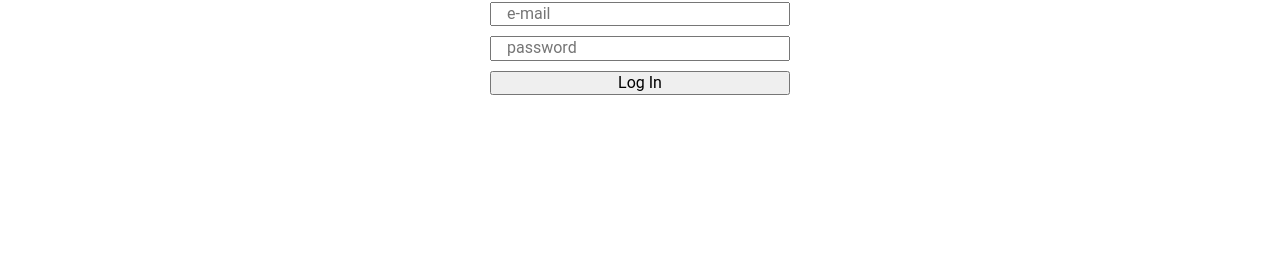
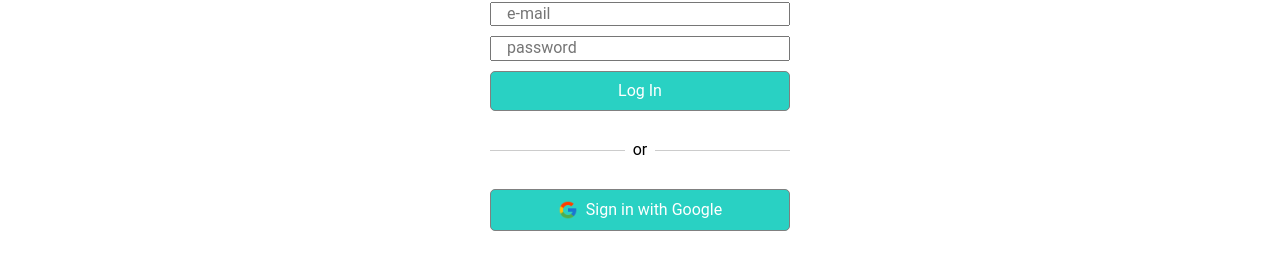
Before and after one commit to Yurijfedor/farmersure, a React (Create React App) app: page /#/login in a window 1280 px wide. Shown: the part 203-472 px from the top of the page. Built offline with nearby package versions, Linux system fonts and the light colour scheme; no server answers.

Commit message:
separation of authorization logic

```diff
--- a/src/components/hivesList/HivesList.jsx
+++ b/src/components/hivesList/HivesList.jsx
@@ -1,4 +1,3 @@
-
 import { parse, differenceInMonths, getYear } from "date-fns";
 import { useHivesQuery } from "../../hooks/useHives";
 import {
@@ -17,10 +16,8 @@ import {
 import { heartFull as HeartFull } from "../../images";
 
 export const HivesList = () => {
-
-
   const handleClick = (id) => {
-    console.log(`hello! I am this ${id}`);
+    console.log(`hello! I am this: ${id}`);
   };
 
   const { data, isSuccess } = useHivesQuery();
@@ -48,7 +45,7 @@ export const HivesList = () => {
           return (
             <ItemStyled key={hive.id} type={hive.lessee}>
               <LinkStyled
-                to={`/${hive.id}`}
+                to={`/home/about`}
                 onClick={() => handleClick(hive.id)}
               >
                 <ImageWrapp>
@@ -70,9 +67,9 @@ export const HivesList = () => {
               </LinkStyled>
 
               <CardContentWrapp>
-                <CardTextWrapper >
+                <CardTextWrapper>
                   <CardText>{`Тип вулика: ${hive.system}`}</CardText>
-                  <CardTextPopup >{hive.system}</CardTextPopup>
+                  <CardTextPopup>{hive.system}</CardTextPopup>
                 </CardTextWrapper>
 
                 <CardText>{`Сила сім'ї: ${hive.power} рамок`}</CardText>
@@ -80,11 +77,11 @@ export const HivesList = () => {
                 <CardText>{`Матка (вік): ${getQueensAge(
                   hive.queensBirthday
                 )} місяців`}</CardText>
-                <CardTextWrapper >
+                <CardTextWrapper>
                   <CardText>{`Мінімальний термін оренди: до вересня місяця ${getYear(
                     new Date()
                   )} `}</CardText>
-                   <CardTextPopup >{`до вересня місяця ${getYear(
+                  <CardTextPopup>{`до вересня місяця ${getYear(
                     new Date()
                   )}`}</CardTextPopup>
                 </CardTextWrapper>
--- a/src/components/loginForm/LogInForm.jsx
+++ b/src/components/loginForm/LogInForm.jsx
@@ -1,15 +1,22 @@
 import { useState } from "react";
 import { useNavigate } from "react-router-dom";
 import { useMutation } from "@tanstack/react-query";
-import { logIn } from "../../services/auth";
-import { FormStyled, InputStyled, ButtonSubmit } from "./LoginForm.styled";
+import { logInWithEmail, logInWithGoogle } from "../../services/auth";
+import googlePng from "../../images/icons8-google-48.png";
+import {
+  FormStyled,
+  InputStyled,
+  ButtonSubmit,
+  GoogleButton,
+  Divider,
+} from "./LoginForm.styled";
 
 export const LoginForm = () => {
   const [email, setEmail] = useState("");
   const [password, setPassword] = useState("");
   const navigate = useNavigate();
 
-  const { mutate: loginMutation } = useMutation(logIn, {
+  const { mutate: loginWithEmail } = useMutation(logInWithEmail, {
     onSuccess: () => {
       navigate(-2);
     },
@@ -18,16 +25,24 @@ export const LoginForm = () => {
     },
   });
 
-  const handleSubmit = async (e) => {
+  const { mutate: loginWithGoogle } = useMutation(logInWithGoogle, {
+    onSuccess: () => {
+      navigate(-2);
+    },
+    onError: (error) => {
+      alert(error.message);
+    },
+  });
+
+  const handleSubmit = (e) => {
     e.preventDefault();
-    try {
-      loginMutation({ email, password });
-      navigate("/login");
-      setEmail("");
-      setPassword("");
-    } catch (error) {
-      alert("Invalid user!");
-    }
+    loginWithEmail({ email, password });
+    setEmail("");
+    setPassword("");
+  };
+
+  const handleGoogleLogin = () => {
+    loginWithGoogle();
   };
 
   return (
@@ -47,6 +62,12 @@ export const LoginForm = () => {
         onChange={(e) => setPassword(e.target.value)}
       />
       <ButtonSubmit type="submit">Log In</ButtonSubmit>
+
+      <Divider>or</Divider>
+
+      <GoogleButton onClick={handleGoogleLogin}>
+        <img src={googlePng} alt="Google Icon" /> Sign in with Google
+      </GoogleButton>
     </FormStyled>
   );
 };
--- a/src/components/loginForm/LoginForm.styled.js
+++ b/src/components/loginForm/LoginForm.styled.js
@@ -1,4 +1,4 @@
-import styled from 'styled-components';
+import styled from "styled-components";
 
 export const FormStyled = styled.form`
   display: grid;
@@ -15,4 +15,60 @@ export const InputStyled = styled.input`
   padding-left: 15px;
 `;
 
-export const ButtonSubmit = styled.button``;
+export const ButtonSubmit = styled.button`
+  display: flex;
+  justify-content: center;
+  padding: 10px;
+  border: 1px solid gray;
+  border-radius: 5px;
+  cursor: pointer;
+  text-decoration: none;
+  color: white;
+  background-color: #29d1c3;
+  &:hover {
+    background-color: #0000ff;
+  }
+`;
+
+export const Divider = styled.div`
+  margin: 20px 0;
+  text-align: center;
+  position: relative;
+
+  &:before,
+  &:after {
+    content: "";
+    width: 45%;
+    height: 1px;
+    background: #ccc;
+    position: absolute;
+    top: 50%;
+  }
+  &:before {
+    left: 0;
+  }
+  &:after {
+    right: 0;
+  }
+`;
+
+export const GoogleButton = styled.button`
+  display: flex;
+  justify-content: center;
+  align-items: center;
+  gap: 8px;
+  padding: 10px;
+  border: 1px solid gray;
+  border-radius: 5px;
+  cursor: pointer;
+  text-decoration: none;
+  color: white;
+  background-color: #29d1c3;
+  &:hover {
+    background-color: #0000ff;
+  }
+  img {
+    width: 20px;
+    height: 20px;
+  }
+`;
--- a/src/images/index.js
+++ b/src/images/index.js
@@ -10,3 +10,4 @@ export { default as royalJelly } from "./royalJelly.png";
 export { default as beeBread } from "./beeBread.png";
 export { default as venom } from "./venom.png";
 export { default as wax } from "./wax.png";
+export { default as googlePng } from "./icons8-google-48.png";
--- a/src/services/auth.js
+++ b/src/services/auth.js
@@ -4,6 +4,7 @@ import {
   GoogleAuthProvider,
   signOut,
   createUserWithEmailAndPassword,
+  signInWithEmailAndPassword,
 } from "firebase/auth";
 
 const auth = getAuth();
@@ -23,9 +24,22 @@ export const register = async (userData) => {
   }
 };
 
-export const logIn = async () => {
+export const logInWithEmail = async (userData) => {
   try {
-    const provider = new GoogleAuthProvider(); // або інший провайдер
+    const { email, password } = userData;
+    await signInWithEmailAndPassword(auth, email, password).then(({ user }) => {
+      localStorage.setItem("user", JSON.stringify(user));
+    });
+    return true;
+  } catch (error) {
+    console.log(error);
+    throw new Error(error.message);
+  }
+};
+
+export const logInWithGoogle = async () => {
+  try {
+    const provider = new GoogleAuthProvider();
     await signInWithPopup(auth, provider).then(({ user }) => {
       localStorage.setItem("user", JSON.stringify(user));
     });
```
Also changed, not shown: src/images/icons8-google-48.png (added).
